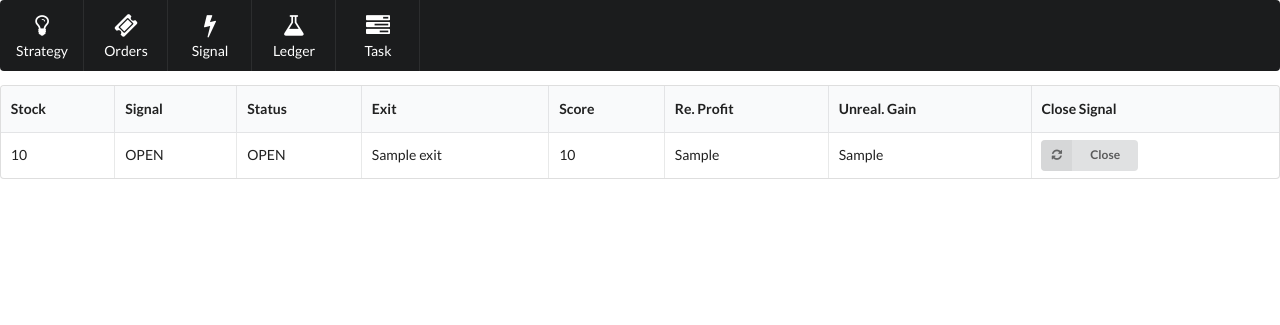
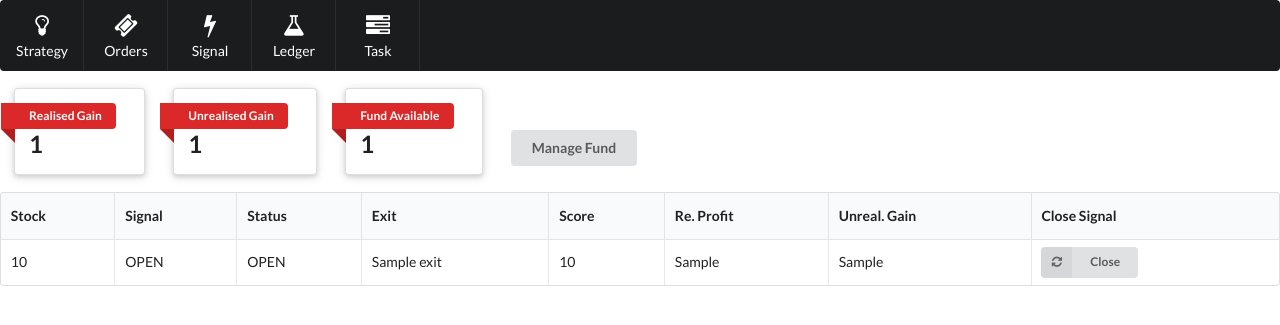
Before and after one commit to venkat299/harvest, a Django app: template harvest/templates/watchlist/index.html in a window 1280 px wide. Shown: the top 325 px of the page. Run offline with Django 3.2, Linux system fonts and the light colour scheme; the template is opened without the code that fills it: most values are stand-ins (such as "Sample title", 1, 10 or a date in 2020); some libraries are stand-ins or nearby versions.

Commit message:
"add_funds, pull_fund trigger added"

```diff
--- a/harvest/templates/watchlist/index.html
+++ b/harvest/templates/watchlist/index.html
@@ -6,6 +6,46 @@
 {# Load CSS and JavaScript #}
 {# bootstrap_css #}
 {% bootstrap_javascript %}
+<div class="ui horizontal list">
+    <div class="item"></div>
+  <div class="item">
+        <div class="ui raised segment">
+        <a class="ui red ribbon label">Realised Gain</a>
+        <div class="content">
+            <h2 class="ui header">
+        {{ total_unreal }}
+        </h2>
+        </div>
+    </div>
+  </div>
+  <div class="item"></div>
+    <div class="item">
+        <div class="ui raised segment">
+        <a class="ui red ribbon label">Unrealised Gain</a>
+        <div class="content">
+            <h2 class="ui header">
+        {{ total_gain }}
+        </h2>
+        </div>
+    </div>
+  </div>
+  <div class="item"></div>
+    <div class="item">
+        <div class="ui raised segment">
+        <a class="ui red ribbon label">Fund Available</a>
+        <div class="content">
+            <h2 class="ui header" id="fund_avail">
+        {{ total_fund_avail }}
+        </h2>
+        </div>
+    </div>
+  </div>
+
+<div class="item"></div>
+<div class="item">
+  <button class="ui manage_fund button">Manage Fund</button>
+</div>
+</div>
 <table class="ui celled  compact striped table">
     <thead>
         <tr>
@@ -45,7 +85,37 @@
         {% endif %}
     </tbody>
 </table>
+<div class="ui modal dimmable dimmed">
+  <div class="ui icon header">
+    <i class="archive icon"></i>
+    Enter Amount
+  </div>
+  <div class="content">
 
+    <div id="dialog" title="Dialog Form">
+        <label>Amount:</label>
+        <input id="amt" name="amt" type="decimal">
+        <input id="strategy_id" type="hidden" name="strategy_id" value={{strategy.id}}>
+         <label> Type : </label>
+        <select name="fund_type" class="ui dropdown" id="fund_type">
+  <option value="add_fund">Add Fund</option>
+  <option value="pull_fund">Pull Fund</option>
+</select>
+
+  </div>
+
+  </div>
+  <div class="actions">
+    <div class="ui red basic cancel  button">
+      <i class="remove icon"></i>
+      No
+    </div>
+    <div class="ui green ok  button confirm_order">
+      <i class="checkmark icon"></i>
+      Confirm
+    </div>
+  </div>
+</div>
 <script type="text/javascript">
       var onFailure =  function(response) {
       // request failed, or valid response but response.success = false
@@ -72,6 +142,40 @@
     onFailure:onFailure ,
     onError:onError,
   });
+$(document).ready(function() {
+    $(function() {
+   $(".manage_fund").on("click", function(e) {
+          $('#amt')[0].value=0.00
+          $('.ui.modal')
+  .modal({
+    dimmer:true,
+    blurring: true
+  })
+  .modal('show')
+        });
+});
+        $(".confirm_order").click(function(e) {
+      x=e
+      console.log(x)
+        var type = $("#fund_type").val();
+        var amount = $("#amt").val();
+        var strategy_id = $("#strategy_id").val();
+        // console.log(amount, type, strategy_id)
+        $.get( "/harvest/ledger/"+type+"/"+strategy_id+"/"+amount+"/",
+          function(data) {
+        // console.log( "Data Loaded: ",  data );
+        if(data.success===true){
+           $('.ui.modal').modal('hide')
+           $('#fund_avail').text(data.avail_fund)
+
+        }
+        else{
+          alert(data.msg)
+        }
+        });
+    });
+})
+
 
 </script>
 <style type="text/css">
```
Also changed, not shown: harvest/services/ledger.py (+6 -2 lines), harvest/views/harvest.py (+15 -3 lines).
